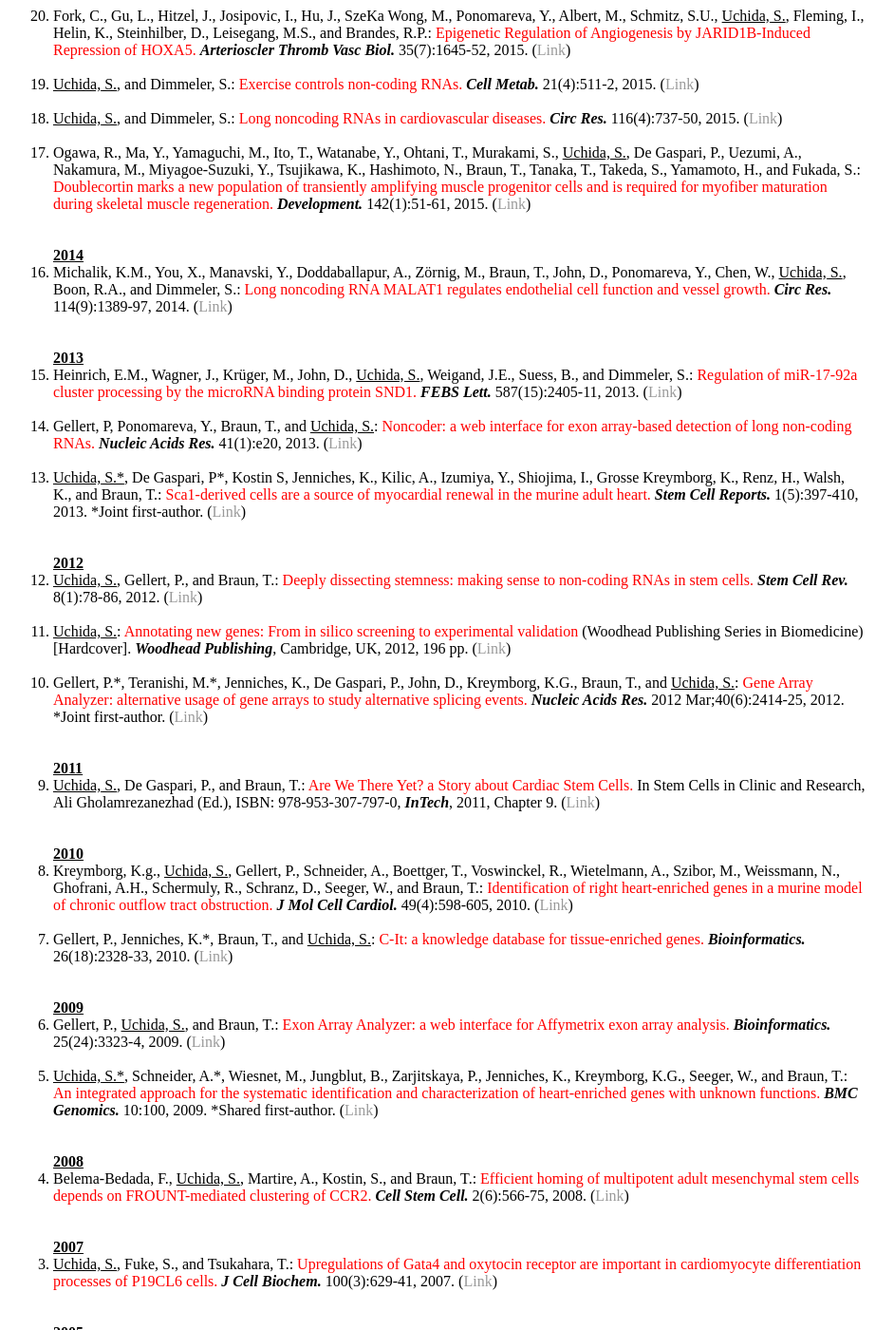
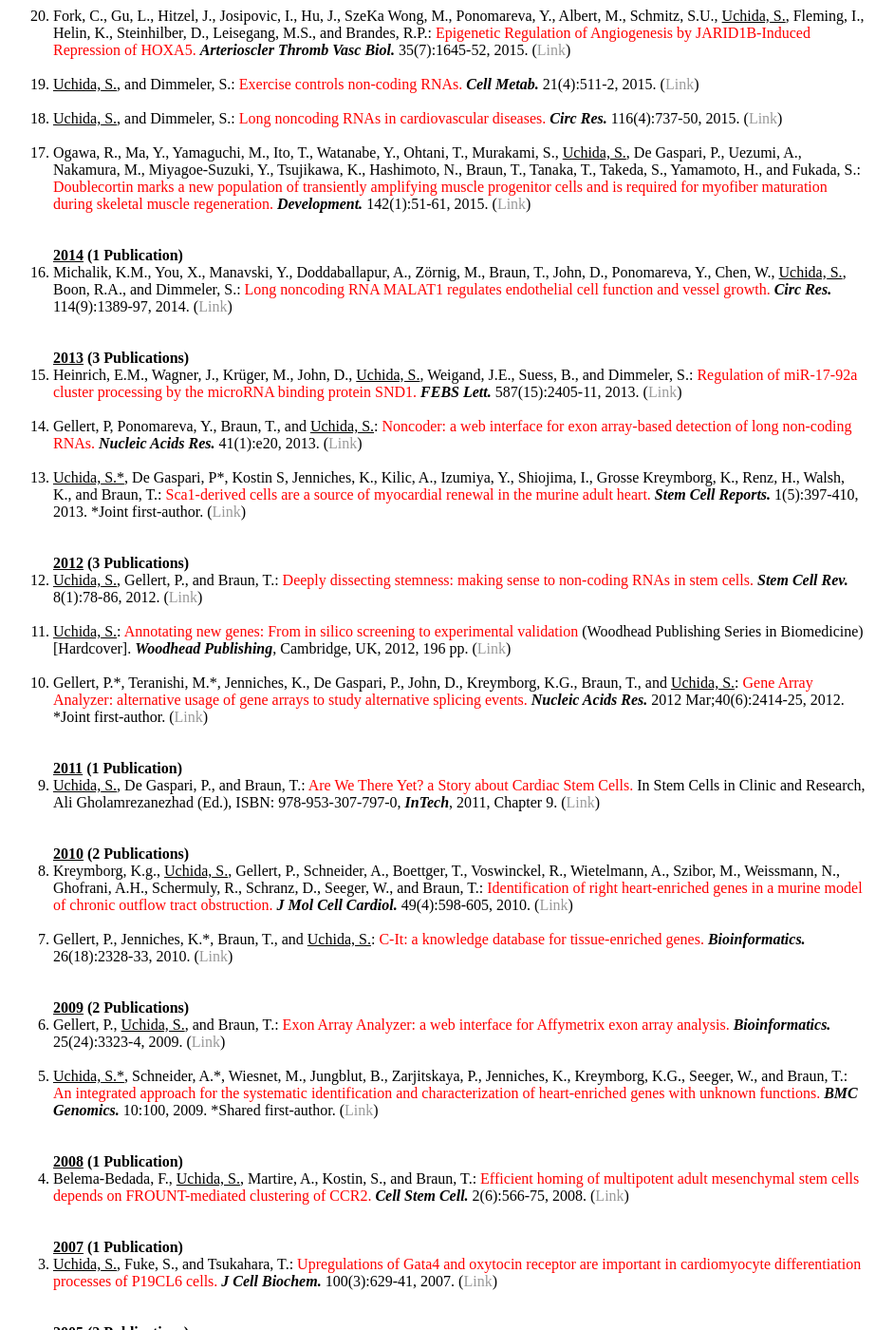
Before and after one commit to heartlncrna/heartlncrna.github.io, a Jekyll site: the page publications/pub_list.html, which Jekyll copies as it is, in a window 1280 px wide and 1400 px high, scrolled down 4172 px. Shown: the whole window at 95% size, without its empty margins (176-1118 px from the left). Built offline with Jekyll 4.4.1, drawn with Linux system fonts in a browser that asks for light colours; some of the changed text lies outside the part shown.

Commit message:
Update pub_list.html

```diff
--- a/publications/pub_list.html
+++ b/publications/pub_list.html
@@ -51,7 +51,7 @@
 			<br>
 			<br>
 
-			<strong><u> 2021 </u></strong>
+			<strong><u>2021</u>  (8 Publications)</strong>
 				<li> Zelko, I.N., Dassanayaka, S., Malovichko, M.V., Howard, C.M., Garrett, L.F., <u>Uchida, S.</u> Brittian, K.R., Conklin, D.J., Jones, S.P., and Srivastava, S.: <font color="red">Chronic benzene exposure aggravates pressure overload-induced cardiac dysfunction.</font> <b><i>Toxicol Sci. </i></b> 185(1):64-76, 2021 (<a href="https://academic.oup.com/toxsci/advance-article-abstract/doi/10.1093/toxsci/kfab125/6412581?redirectedFrom=fulltext">Link</span></a>)</li>
 			<br>
 
@@ -78,7 +78,7 @@ Profiling Reveals the Shared and Distinct Transcriptional Signatures in Human Lu
 			<br>
 			<br>
 
-			<strong><u> 2020 </u></strong>
+			<strong><u>2020  (9 Publications)</u></strong>
 				<li>Kang, Y., Nasr, M., Guo, Y., <u>Uchida, S.</u> , Weirick, T., Li, H., Kim, J., Moore, J.B. 4th, Muthusamy, S., Bolli, R., and Wysoczynski, M.: <font color="red">Administration of cardiac mesenchymal cells modulates innate immunity in the acute phase of myocardial infarction in mice.</font> <b><i>Sci Rep. </i></b> 10(1):14754, 2020. (<a href="https://www.nature.com/articles/s41598-020-71580-z">Link</span></a>)</li>
 			<br>
 
@@ -108,7 +108,7 @@ Profiling Reveals the Shared and Distinct Transcriptional Signatures in Human Lu
 			<br>
 			<br>
 
-			<strong><u> 2019 </u></strong>
+			<strong><u>2019</u>  (7 Publications)</strong>
 				<li>Wierick, T., Militello, G., Hosen, M.R., John, D., Moore, J.B. 4th., and <u>Uchida, S.</u>: <font color="red">Investigation of RNA editing sites within bound regions of RNA-binding proteins.</font> <b><i>High-Throughput. </i></b> 8(4), 2019. (<a href="https://www.mdpi.com/2571-5135/8/4/19">Link</span></a>)</li>
 			<br>
 
@@ -131,7 +131,7 @@ Profiling Reveals the Shared and Distinct Transcriptional Signatures in Human Lu
 			<br>
 			<br>
 
-			<strong><u> 2018 </u></strong>
+			<strong><u>2018</u>  (11 Publications)</strong>
 				<li>Moore, J.B. 4th, Tang, X.L., Zhao, J., Fischer, A.G., Wu, W.J., <u>Uchida, S.</u>, Gumpert, A.M., Stowers, H., Wysoczynski, M., and Bolli, R.: <font color="red">Epigenetically modified cardiac mesenchymal stromal cells limit myocardial fibrosis and promote functional recovery in a model of chronic ischemic cardiomyopathy.</font> <b><i>Basic Res Cardiol.</i></b> 114(1):3, 2018. (<a href="https://link.springer.com/article/10.1007/s00395-018-0710-1">Link</span></a>)</li>
 			<br>
 
@@ -167,7 +167,7 @@ Profiling Reveals the Shared and Distinct Transcriptional Signatures in Human Lu
 			<br>
 			<br>
 
-			<strong><u> 2017 </u></strong>
+			<strong><u>2017</u>  (8 Publications)</strong>
 				<li>John, D., Weirick, T., Dimmeler, S., and <u>Uchida, S.</u>: <font color="red">RNAEditor: easy detection of RNA editing events and the introduction of editing islands.</font> <b><i>Brief Bioinform.</i></b> 18(6):993-1001, 2017. (<a href="https://academic.oup.com/bib/article/18/6/993/2562884">Link</span></a>)</li>
 			<br>
 
@@ -193,7 +193,7 @@ Profiling Reveals the Shared and Distinct Transcriptional Signatures in Human Lu
 			<br>
 			<br>
 
-			<strong><u> 2016 </u></strong>
+			<strong><u>2016</u>  (6 Publications)</strong>
 				<li>Stellos, K., Gatsiou, A., Stamatelopoulos, K., Perisic Matic, L., John, D., Lunella, FF., Jaé, N., Rossbach, O., Amrhein, C., Sigala, F., Boon, R.A., Fürtig, B., Manavski, Y., You, X., <u>Uchida, S.</u>, Keller, T., Boeckel, J.N., Franco-Cereceda, A., Maegdefessel, L., Chen, W., Schwalbe, H., Bindereif, A., Eriksson, P., Hedin, U., Zeiher, A.M., and Dimmeler, S.: <font color="red">Adenosine-to-inosine RNA editing controls cathepsin S expression in atherosclerosis by enabling HuR-mediated post-transcriptional regulation.</font> <b><i>Nat Med.</i></b> 22(10):1140-1150, 2016. (<a href="http://www.nature.com/nm/journal/vaop/ncurrent/full/nm.4172.html">Link</span></a>)</li>
 			<br>
 
@@ -211,7 +211,7 @@ Profiling Reveals the Shared and Distinct Transcriptional Signatures in Human Lu
 			<br>
 			<br>
 
-			<strong><u> 2015 </u></strong>
+			<strong><u>2015</u>  (6 Publications)</strong>
 				<li>Weirick, T., John, D., Dimmeler, S., and <u>Uchida S.</u>: <font color="red">C-It-Loci: a knowledge database for tissue-enriched loci.</font> <b><i>Bioinformatics.</i></b> 31(21):3537-43, 2015. (<a href="http://bioinformatics.oxfordjournals.org/content/31/21/3537.long"><span class="ptHyperlink">Link</span></a>)</li>
 			<br>
 				<li>Boeckel, J.N.*, Jaé, N.*, Heumüller, A.W.*, Chen, W., Boon, R.A., Stellos, K., Zeiher, A.M., John, D., <u>Uchida, S.†</u>, and Dimmeler, S.†: <font color="red">Identification and Characterization of Hypoxia-Regulated Endothelial Circular RNA.</font> <b><i>Circ Res.</i></b> 117(10):884-90, 2015. *Shared first-author. †Shared senior-author. (<a href="http://circres.ahajournals.org/content/117/10/884.long"><span class="ptHyperlink">Link</span></a>)</li>
@@ -226,12 +226,12 @@ Profiling Reveals the Shared and Distinct Transcriptional Signatures in Human Lu
 			<br>
 			<br>
 
-			<strong><u> 2014 </u></strong>
+			<strong><u>2014</u>  (1 Publication)</strong>
 				<li>Michalik, K.M., You, X., Manavski, Y., Doddaballapur, A., Zörnig, M., Braun, T., John, D., Ponomareva, Y., Chen, W., <u>Uchida, S.</u>, Boon, R.A., and Dimmeler, S.: <font color="red">Long noncoding RNA MALAT1 regulates endothelial cell function and vessel growth.</font> <b><i>Circ Res.</i></b> 114(9):1389-97, 2014. (<a href="http://circres.ahajournals.org/content/114/9/1389.long"><span class="ptHyperlink">Link</span></a>)</li>
 			<br>
 			<br>
 
-			<strong><u> 2013 </u></strong>
+			<strong><u>2013</u>  (3 Publications)</strong>
 				<li>Heinrich, E.M., Wagner, J., Krüger, M., John, D., <u>Uchida, S.</u>, Weigand, J.E., Suess, B., and Dimmeler, S.: <font color="red">Regulation of miR-17-92a cluster processing by the microRNA binding protein SND1.</font> <b><i>FEBS Lett.</i></b> 587(15):2405-11, 2013. (<a href="http://www.sciencedirect.com/science/article/pii/S0014579313004547"><span class="ptHyperlink">Link</span></a>)</li>
 			<br>
 				<li>Gellert, P, Ponomareva, Y., Braun, T., and <u>Uchida, S.</u>: <font color="red">Noncoder: a web interface for exon array-based detection of long non-coding RNAs.</font> <b><i>Nucleic Acids Res.</i></b> 41(1):e20, 2013. (<a href="http://nar.oxfordjournals.org/content/41/1/e20.long"><span class="ptHyperlink">Link</span></a>)</li>
@@ -240,7 +240,7 @@ Profiling Reveals the Shared and Distinct Transcriptional Signatures in Human Lu
 			<br>
 			<br>
 
-			<strong><u> 2012 </u></strong>
+			<strong><u>2012</u>  (3 Publications)</strong>
 				<li><u>Uchida, S.</u>, Gellert, P., and Braun, T.: <font color="red">Deeply dissecting stemness: making sense to non-coding RNAs in stem cells.</font> <b><i>Stem Cell Rev.</i></b> 8(1):78-86, 2012. (<a href="http://link.springer.com/article/10.1007%2Fs12015-011-9294-y"><span class="ptHyperlink">Link</span></a>)</li>
 			<br>
 				<li><u>Uchida, S.</u>: <font color="red">Annotating new genes: From in silico screening to experimental validation</font> (Woodhead Publishing Series in Biomedicine) [Hardcover]. <b><i>Woodhead Publishing</i></b>, Cambridge, UK, 2012, 196 pp. (<a href="http://store.elsevier.com/Annotating-New-Genes/Shizuka-Uchida/isbn-9781908818126/"><span class="ptHyperlink">Link</span></a>)</li>
@@ -249,36 +249,36 @@ Profiling Reveals the Shared and Distinct Transcriptional Signatures in Human Lu
 			<br>
 			<br>
 
-			<strong><u> 2011 </u></strong>
+			<strong><u>2011</u>  (1 Publication)</strong>
 				<li><u>Uchida, S.</u>, De Gaspari, P., and Braun, T.: <font color="red">Are We There Yet? a Story about Cardiac Stem Cells.</font> In Stem Cells in Clinic and Research, Ali Gholamrezanezhad (Ed.), ISBN: 978-953-307-797-0, <b><i>InTech</i></b>, 2011, Chapter 9. (<a href="http://www.intechopen.com/books/howtoreference/stem-cells-in-clinic-and-research/are-we-there-yet-a-story-about-cardiac-stem-cells"><span class="ptHyperlink">Link</span></a>)</li>
 			<br>
 			<br>
 
-			<strong><u> 2010 </u></strong>
+			<strong><u>2010</u>  (2 Publications)</strong>
 				<li>Kreymborg, K.g., <u>Uchida, S.</u>, Gellert, P., Schneider, A., Boettger, T., Voswinckel, R., Wietelmann, A., Szibor, M., Weissmann, N., Ghofrani, A.H., Schermuly, R., Schranz, D., Seeger, W., and Braun, T.: <font color="red">Identification of right heart-enriched genes in a murine model of chronic outflow tract obstruction.</font> <b><i>J Mol Cell Cardiol.</i></b> 49(4):598-605, 2010. (<a href="http://www.sciencedirect.com/science/article/pii/S0022282810002798"><span class="ptHyperlink">Link</span></a>)</li>
 			<br>
 				<li>Gellert, P., Jenniches, K.*, Braun, T., and <u>Uchida, S.</u>: <font color="red">C-It: a knowledge database for tissue-enriched genes.</font> <b><i>Bioinformatics.</i></b> 26(18):2328-33, 2010. (<a href="http://bioinformatics.oxfordjournals.org/content/26/18/2328.long"><span class="ptHyperlink">Link</span></a>)</li>
 			<br>
 			<br>
 
-			<strong><u> 2009 </u></strong>
+			<strong><u>2009</u>  (2 Publications)</strong>
 				<li>Gellert, P., <u>Uchida, S.</u>, and Braun, T.: <font color="red">Exon Array Analyzer: a web interface for Affymetrix exon array analysis.</font> <b><i>Bioinformatics.</i></b> 25(24):3323-4, 2009. (<a href="http://bioinformatics.oxfordjournals.org/content/25/24/3323.long"><span class="ptHyperlink">Link</span></a>)</li>
 			<br>
 				<li><u>Uchida, S.*</u>, Schneider, A.*, Wiesnet, M., Jungblut, B., Zarjitskaya, P., Jenniches, K., Kreymborg, K.G., Seeger, W., and Braun, T.: <font color="red">An integrated approach for the systematic identification and characterization of heart-enriched genes with unknown functions.</font> <b><i>BMC Genomics.</i></b> 10:100, 2009. *Shared first-author. (<a href="http://www.biomedcentral.com/1471-2164/10/100"><span class="ptHyperlink">Link</span></a>)</li>
 			<br>
 			<br>
 
-			<strong><u> 2008 </u></strong>
+			<strong><u>2008</u>  (1 Publication)</strong>
 				<li>Belema-Bedada, F., <u>Uchida, S.</u>, Martire, A., Kostin, S., and Braun, T.: <font color="red">Efficient homing of multipotent adult mesenchymal stem cells depends on FROUNT-mediated clustering of CCR2.</font> <b><i>Cell Stem Cell.</i></b> 2(6):566-75, 2008. (<a href="http://www.sciencedirect.com/science/article/pii/S193459090800115X"><span class="ptHyperlink">Link</span></a>)</li>
 			<br>
 			<br>
 
-			<strong><u> 2007 </u></strong>
+			<strong><u>2007</u>  (1 Publication)</strong>
 				<li><u>Uchida, S.</u>, Fuke, S., and Tsukahara, T.: <font color="red">Upregulations of Gata4 and oxytocin receptor are important in cardiomyocyte differentiation processes of P19CL6 cells.</font> <b><i>J Cell Biochem.</i></b> 100(3):629-41, 2007. (<a href="http://onlinelibrary.wiley.com/doi/10.1002/jcb.21094/abstract?systemMessage=Wiley+Online+Library+will+have+be+unavailable+on+Saturday+5th+December+from+10:00-14:00+GMT+/+05:00-09:00+EST+/+18:00-22:00+SGT+for+essential+maintenance.+Apologies+for+the+inconvenience."><span class="ptHyperlink">Link</span></a>)</li>
 			<br>
 			<br>
 
-			<strong><u> 2005 </u></strong>
+			<strong><u>2005</u>  (2 Publications)</strong>
 				<li>Fushimi, K., <u>Uchida, S.</u>, Matsushita, R., and Tsukahara, T.: <font color="red">Prediction of tertiary structure of NSSRs' RNA recognition motif and the RNA binding activity.</font> <b><i>Sci. Tech. Adv. Mater.</i></b> 6:475-483, 2005.</li>
 			<br>
 				<li><u>Uchida, S.*</u>, Nishida, Y.*, Satou, K., Muta, S., Tashiro, K., and Kuhara, S.: <font color="red">Detection and normalization of biases present in spotted cDNA microarray data: a composite method addressing dye, intensity-dependent, spatially-dependent, and print-order biases.</font> <b><i>DNA Res.</i></b> 12(1):1-7, 2005. *Shared first-author. (<a href="http://dnaresearch.oxfordjournals.org/content/12/1/1.long"><span class="ptHyperlink">Link</span></a>)</li>
```
